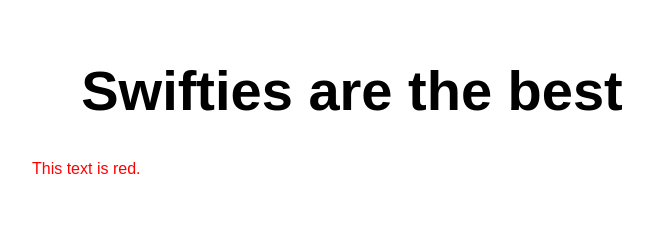
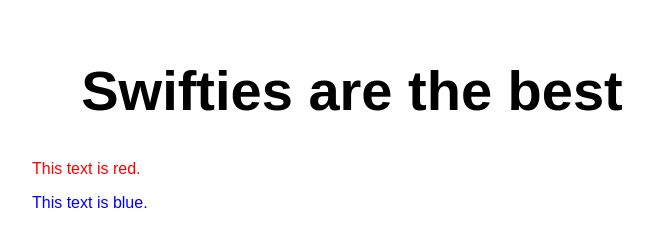
Before and after one commit to lukehammer/LilysFirstWebsite, a website: page src/index.html in a window 1280 px wide. Shown: the whole page, without its empty margins (288-941 px from the left). Drawn offline with Linux system fonts and the light colour scheme.

Commit message:
make changes to Lilies site

```diff
--- a/src/index.html
+++ b/src/index.html
@@ -15,6 +15,7 @@
   <main>
     <h1>Swifties are the best</h1>
     <p style="color: red;">This text is red.</p>
+    <p style="color: blue;">This text is blue.</p>
   </main>
 </body>
 
```
